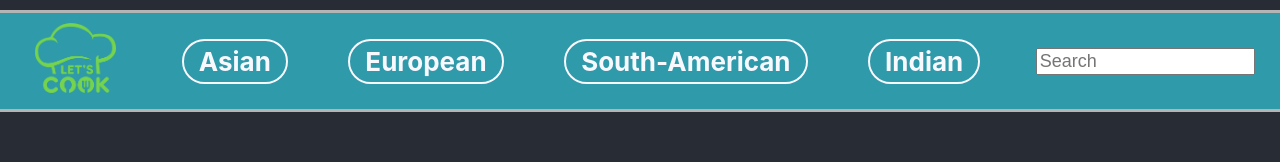
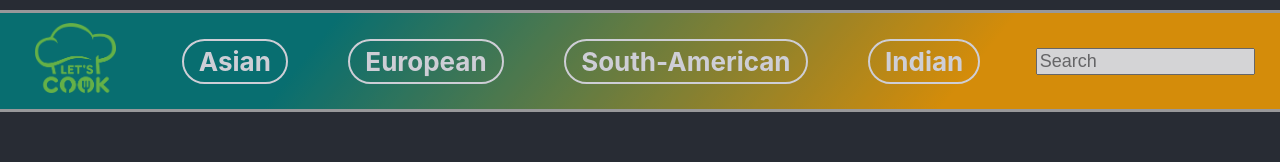
Before and after one commit to Apollosport/cookbook-react, a React (Create React App) app: page / in a window 1280 px wide. Shown: the top 162 px of the page. Built offline with nearby package versions, Linux system fonts and the light colour scheme; no server answers.

Commit message:
navbar gradient

```diff
--- a/src/App.css
+++ b/src/App.css
@@ -59,7 +59,13 @@ body {
   display: flex;
   align-items: center;
   justify-content: space-around;
-  background-color: rgba(50, 200, 220, 0.705);
+  /* background-color: rgba(50, 200, 220, 0.705); */
+  background: rgb(0, 128, 128);
+  background: linear-gradient(
+    129deg,
+    rgba(0, 128, 128, 1) 25%,
+    rgba(255, 165, 0, 1) 75%
+  );
   color: ghostwhite;
   font-size: 1em;
   position: sticky;
@@ -68,6 +74,7 @@ body {
   border-width: 3px 0px;
   border-color: rgb(180, 180, 180);
   border-style: solid;
+  opacity: 80%;
 }
 
 .imgNavbar {
@@ -127,8 +134,9 @@ body {
 }
 
 a.links:hover {
-  color: rgba(50, 200, 220, 0.705);
+  opacity: 0.3;
   background-color: ghostwhite;
+  color: #282c34;
 }
 
 a.detailLinks:link {
--- a/src/Components/Recipes.js
+++ b/src/Components/Recipes.js
@@ -44,7 +44,7 @@ const Recipes = ({ recipes, setKitchen }) => {
       setTimeout(!timeout);
       console.log("handletimeout ", timeout);
     }, 5000);
-    return () => clearTimeout(interval);
+    return () => clearInterval(interval);
   }
 
   handleTimeout();
@@ -75,11 +75,13 @@ const Recipes = ({ recipes, setKitchen }) => {
                       }
                     >
                       {item?.fields.title.length < 20 ? (
+                        <h3>{item?.fields.title}</h3>
+                      ) : item?.fields.title.length < 25 ? (
+                        <h4>{item?.fields.title}</h4>
+                      ) : item?.fields.title.length < 30 ? (
                         <h5>{item?.fields.title}</h5>
-                      ) : item?.fields.title.length < 25 ? (
-                        <h3>{item?.fields.title}</h3>
                       ) : (
-                        <h3>{item?.fields.title}</h3>
+                        <h6>{item?.fields.title}</h6>
                       )}
                       <img
                         className="recipeImage"
```
